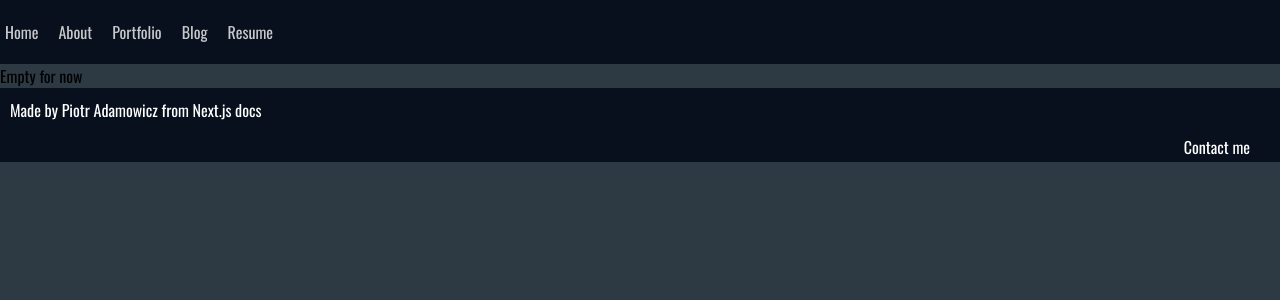
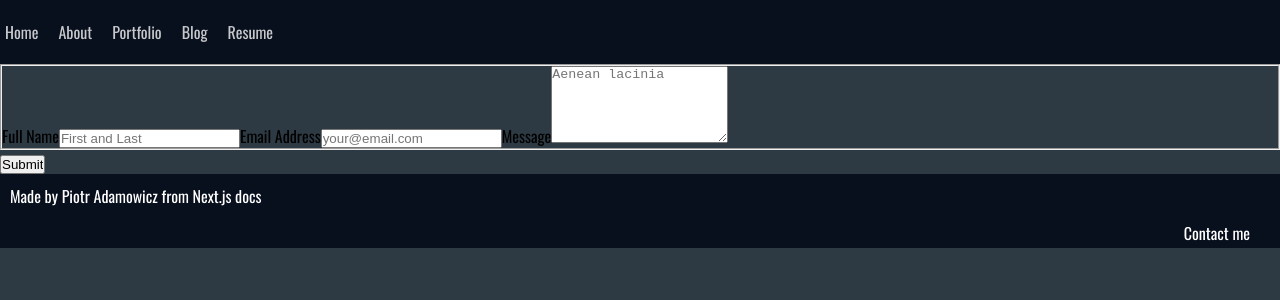
Before and after one commit to PiotrAdamowicz/nextJsBlog, a Next.js app: page /contact in a window 1280 px wide. Shown: the top 300 px of the page. Built offline with nearby package versions, Linux system fonts and the light colour scheme.

Commit message:
Submition works

```diff
--- /dev/null
+++ b/components/Contact.js
@@ -0,0 +1,49 @@
+const Contact = () => {
+  return (
+    <>
+      <form
+        id="fs-frm"
+        name="simple-contact-form"
+        accept-charset="utf-8"
+        action="https://formspree.io/xwkrynje"
+        method="post"
+      >
+        <fieldset id="fs-frm-inputs">
+          <label for="full-name">Full Name</label>
+          <input
+            type="text"
+            name="name"
+            id="full-name"
+            placeholder="First and Last"
+            required=""
+          />
+          <label for="email-address">Email Address</label>
+          <input
+            type="email"
+            name="_replyto"
+            id="email-address"
+            placeholder="your@email.com"
+            required=""
+          />
+          <label for="message">Message</label>
+          <textarea
+            rows="5"
+            name="message"
+            id="message"
+            placeholder="Aenean lacinia "
+            required=""
+          ></textarea>
+          <input
+            type="hidden"
+            name="_subject"
+            id="email-subject"
+            value="Contact Form Submission"
+          />
+        </fieldset>
+        <input type="submit" value="Submit" />
+      </form>
+    </>
+  );
+};
+
+export default Contact;
--- a/pages/contact.js
+++ b/pages/contact.js
@@ -1,20 +1,14 @@
 import Layout from "../components/layout";
+import Contact from "../components/Contact";
 import { useForm } from "react-hook-form";
 
 // import UnderConstruction from "../components/underConstruction";
-
-const Contact = () => {
-  const { register, handleSubmit } = useForm();
-  const onSubmit = (data) => console.log(data);
-
+const contact = () => {
   return (
     <>
       <Layout>
         <main>
-          <form onSubmit={handleSubmit(onSubmit)}>
-            <label>Empty for now</label>
-          </form>
-          {/* <UnderConstruction></UnderConstruction> */}
+          <Contact></Contact>
         </main>
       </Layout>
       <style jsx>{``}</style>
@@ -22,4 +16,4 @@ const Contact = () => {
   );
 };
 
-export default Contact;
+export default contact;
```
